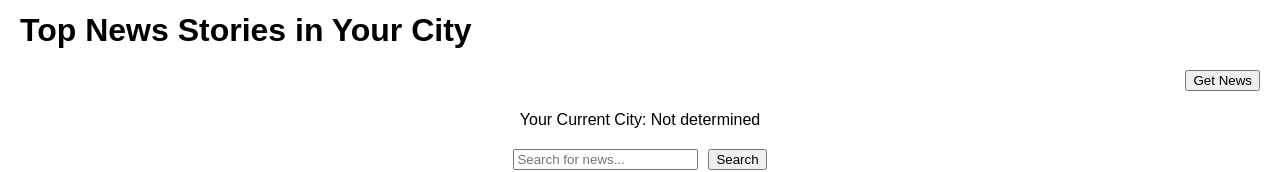
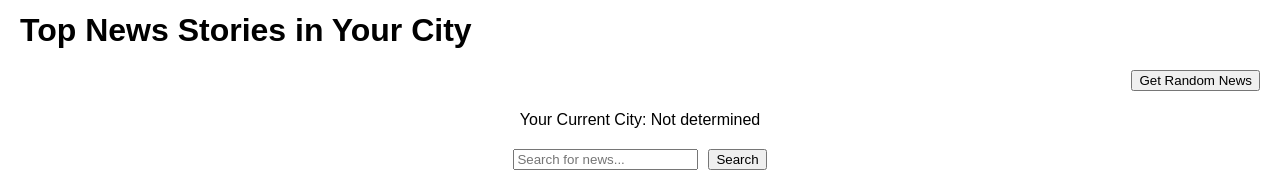
Before and after one commit to superUserT/bbd_immersion, a website: page news.html in a window 1280 px wide. Shown: the part 173-345 px from the top of the page. Drawn offline with Linux system fonts and the light colour scheme.

Commit message:
updated button name

```diff
--- a/news.html
+++ b/news.html
@@ -63,7 +63,7 @@
     <h1>News</h1>
     <h1>Top News Stories in Your City</h1>
     <div class="button-container">
-      <button onclick="getLocationAndFetchNews()">Get News</button>
+      <button onclick="getLocationAndFetchNews()">Get Random News</button>
     </div>
     <div id="city">Your Current City: Not determined</div>
     <div id="search-container">
```
